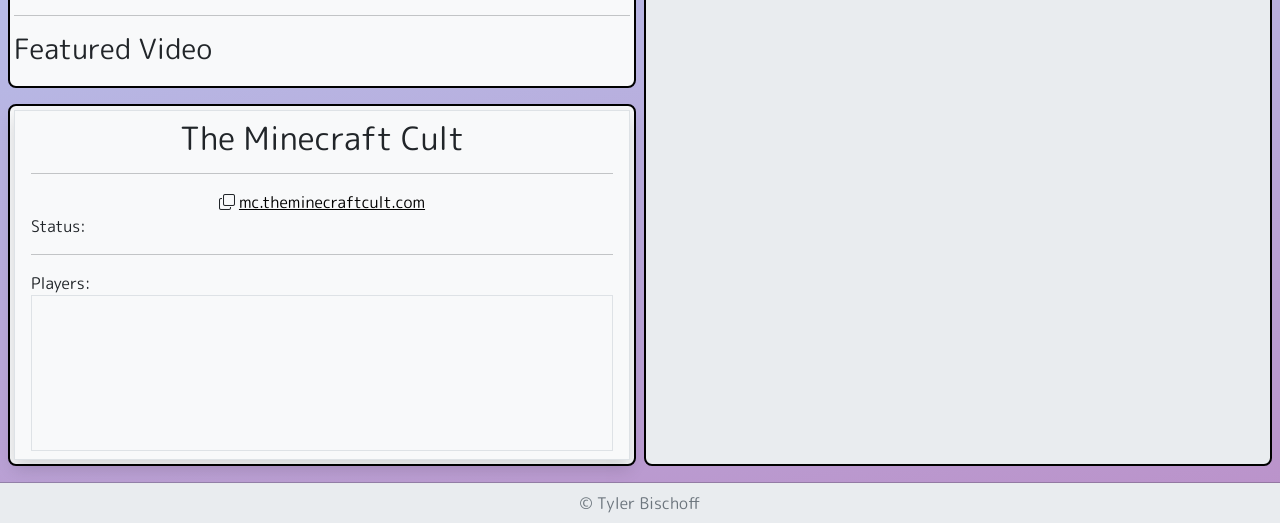
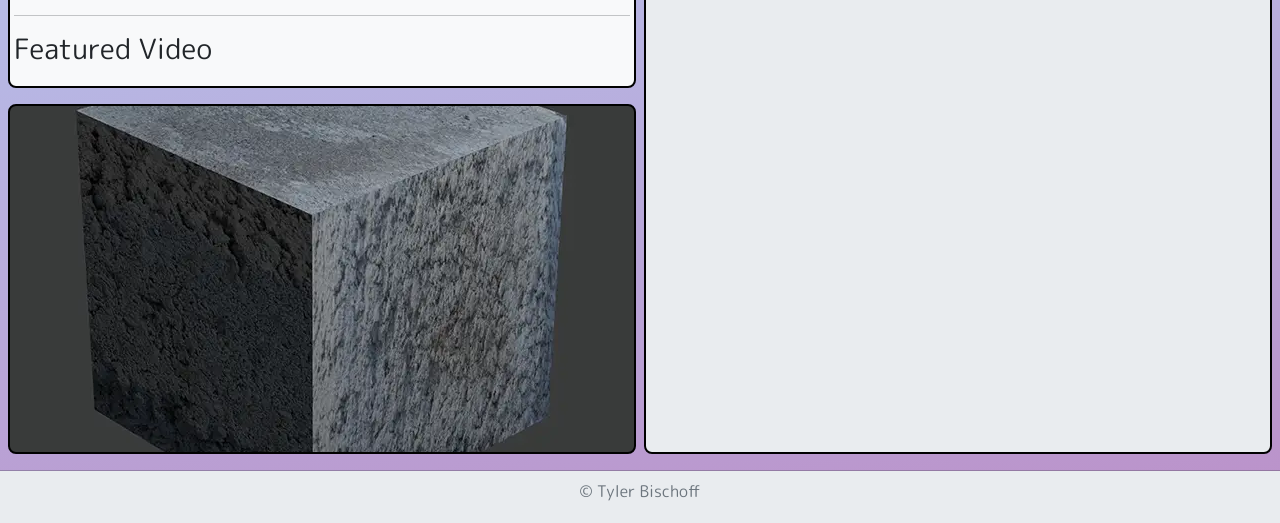
Before and after one commit to tylerb153/Tymler-Website, a Django app: page / in a window 1280 px wide. Shown: the part 597-1120 px from the top of the page. After the commit the page ends 1098 px from the top, so only its background shows below. Run offline with Django 5.2, Linux system fonts and the light colour scheme.

Commit message:
The homepage has been reworked and is ready to move forward

```diff
--- /dev/null
+++ b/Tymler-Website/tymlersite/static/css/home.css
@@ -0,0 +1,3 @@
+.tile {
+    min-height: 350px;
+}
--- a/Tymler-Website/tymlersite/static/js/home.js
+++ /dev/null
@@ -1,59 +0,0 @@
-const url = "https://api.mcstatus.io/v2/status/java/mc.theminecraftcult.com"
-
-document.addEventListener('DOMContentLoaded', getStatus())
-setInterval(getStatus, 30000);
-
-function getStatus() {
-    fetch(url)
-    .then(response => {
-        if (!response.ok) {
-            throw new Error('Network Error');
-        }
-        return response.json();
-    })
-    .then(data => {
-        setInfoPanelDetails(data)
-    })
-    .catch(error => {
-        console.error('Error: ', error);
-    });
-}
-
-function copyServerAddress(element) {
-    navigator.clipboard.writeText("mc.theminecraftcult.com");
-
-    element.innerText = "Copied!";
-
-    setTimeout((element) => {element.innerText = "mc.theminecraftcult.com";}, 2000, element)
-}
-
-
-function setInfoPanelDetails(data) {
-    // console.log(data)
-    const statusElement = document.getElementById('serverStatus');
-    const versionElement = document.getElementById('version-label');
-    const playersListElement = document.getElementById('serverPlayersList');
-    const playersLabel = document.getElementById('serverPlayersLabel');
-
-    if (data.online) {
-        statusElement.classList.remove('text-danger');
-        statusElement.classList.add('text-success');
-        statusElement.innerText = "Online";
-        versionElement.innerText = `Version: ${data.version.name_clean}`;
-        playersLabel.innerText = `${data.players.online}/${data.players.max} Players`
-
-        var playersListHTML = "";
-        for (player of data.players.list) {
-            playersListHTML += `<li><i class="bi bi-person-fill me-1"></i>${player.name_clean}</li>`;
-        }
-        playersListElement.innerHTML = playersListHTML;
-
-    } else if (!data.online) {
-        statusElement.classList.remove('text-success');
-        statusElement.classList.add('text-danger');
-        statusElement.innerText = "Offline";
-        versionElement.innerText = "";
-        playersListElement.innerHTML = "";
-        playersLabel.innerText = "";
-    }
-}
--- a/Tymler-Website/tymlersite/templates/base.html
+++ b/Tymler-Website/tymlersite/templates/base.html
@@ -33,12 +33,13 @@
                     <li class="nav-item dropdown">
                         <a class="nav-link dropdown-toggle" data-bs-toggle="dropdown" href="#" role="button">Links</a>
                         <ul class="dropdown-menu shadow">
-                            <li><a class="dropdown-item" href="{% url 'home' %}"><i class="bi bi-music-note-beamed me-1"></i>Music</a></li>
-                            <li><a class="dropdown-item" href="{% url 'home' %}"><i class="bi bi-book me-1"></i>Books</a></li>
+                            {% comment %} <li><a class="dropdown-item" href="{% url 'music' %}"><i class="bi bi-music-note-beamed me-1"></i>Music</a></li> {% endcomment %}
+                            {% comment %} <li><a class="dropdown-item" href="{% url 'books' %}"><i class="bi bi-book me-1"></i>Books</a></li> {% endcomment %}
+                            {% comment %} <li><a class="dropdown-item" href="{% url 'fonts' %}"><i class="bi bi-file-earmark-font me-1"></i>Fonts</a></li> {% endcomment %}
                             <li><a class="dropdown-item" href="https://youtube.com/@tylerbischoff"><i class="bi bi-youtube me-1"></i>Youtube</a></li>
                             <li><a class="dropdown-item" href="https://www.theminecraftcult.com"><i class="bi bi-box me-1"></i>The Minecraft Cult</a></li>
                             <li><hr class="dropdown-divider"></li>
-                            <li><a class="dropdown-item" href="https://jacob-cherchio.myportfolio.com">Jacob's Portfolio</a></li>
+                            <li><a class="dropdown-item" href="https://jacob-cherchio.myportfolio.com"><i class="bi bi-folder-symlink me-1"></i>Jacob's Portfolio</a></li>
                         </ul>
                     </li>
                     <li class="nav-item">
--- a/Tymler-Website/tymlersite/templates/home.html
+++ b/Tymler-Website/tymlersite/templates/home.html
@@ -11,7 +11,7 @@
     <div class="container-xxl py-3">
         <div class="d-flex flex-column flex-md-row justify-content-center">
             <div class="d-flex flex-column col-12 col-md-6">
-                <div class="border border-black border-2 rounded-3 p-1 bg-body-tertiary">
+                <div class="tile border border-black border-2 rounded-3 p-1 bg-body-tertiary">
                     <div class="ratio ratio-16x9">
                         <iframe width="560" height="315" src="https://www.youtube.com/embed/bvsrnVnUJ4w?si=r-KnasiAo_RYfG4-" title="YouTube video player" frameborder="0" allow="accelerometer; autoplay; clipboard-write; encrypted-media; gyroscope; picture-in-picture; web-share" referrerpolicy="strict-origin-when-cross-origin" allowfullscreen></iframe>
                     </div>
@@ -20,37 +20,14 @@
                     {% comment %} <p>I am random text that is quite long but not too long lorem ipsum and all that</p> {% endcomment %}
                 </div>
 
-                <div class="border border-black border-2 bg-body-tertiary rounded-3 p-1 mt-3">
-                    <div class="d-flex" style="min-height: 350px;">
-                        <div class="d-flex flex-column border p-2 px-3 shadow flex-grow-1">
-                            <a class="text-decoration-none text-center text-reset" href="https://www.theminecraftcult.com">
-                                <h2 class="mb-0">The Minecraft Cult</h2>
-                            </a>
-                            <hr>
-                            <div class="d-flex align-items-center justify-content-center mx-auto" style="width: 198px;">
-                                <span class="bi-copy pe-1 cursor-pointer" onclick="copyServerAddress(this.nextElementSibling)"></span>
-                                <button class="nav-link text-decoration-underline" onclick="copyServerAddress(this)" style="">mc.theminecraftcult.com</button>
-                            </div>
-                            <div class="d-flex justify-content-between">
-                                <p class="mb-0">Status: <span class="text-danger" id="serverStatus"></span></p>
-                                <p class="mb-0" id="version-label"></p>
-                            </div>
-                            <hr>
-                            <div class="d-flex justify-content-between">
-                                <p class="mb-0">Players:</p>
-                                <p class="mb-0" id="serverPlayersLabel"></p>
-                            </div>
-                            <ul class="list-unstyled mb-0 border d-flex h-100">
-                                <div class="overflow-y-auto" id="serverPlayersList">
-                                </div>
-                            </ul>
-                        </div>
-                    </div>
+                <div class="tile border border-black border-2 bg-body-tertiary rounded-3 p-1 mt-3" style="background-image: url({% static 'images/BRICK.webp' %}); background-position: center;">
+                    {% comment %} This should be the art showcase {% endcomment %}
                 </div>
             </div>
 
-            <div class="border border-black border-2 rounded-3 p-1 ms-md-2 mt-3 mt-md-0 col-12 col-md-6 bg-body-secondary">
-
+            <div class="tile overflow-hidden border border-black border-2 rounded-3 p-1 ms-md-2 mt-3 mt-md-0 col-12 col-md-6 bg-body-secondary">
+                {% comment %} Put here the book to be featured {% endcomment %}
+                <p>THE BOOK FEATURED YAYYYY</p>
             </div>
         </div>
     </div>
```
Also changed, not shown: Tymler-Website/tymlersite/static/images/BRICK.webp (added).
